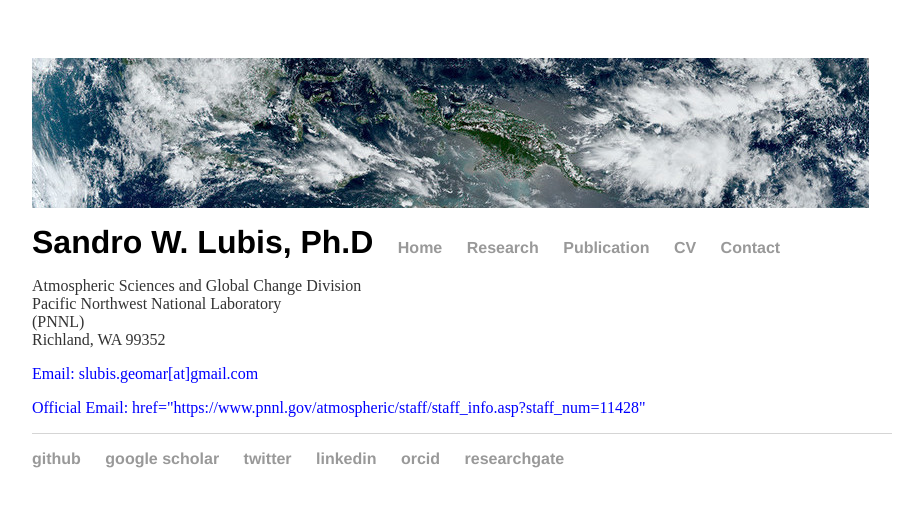
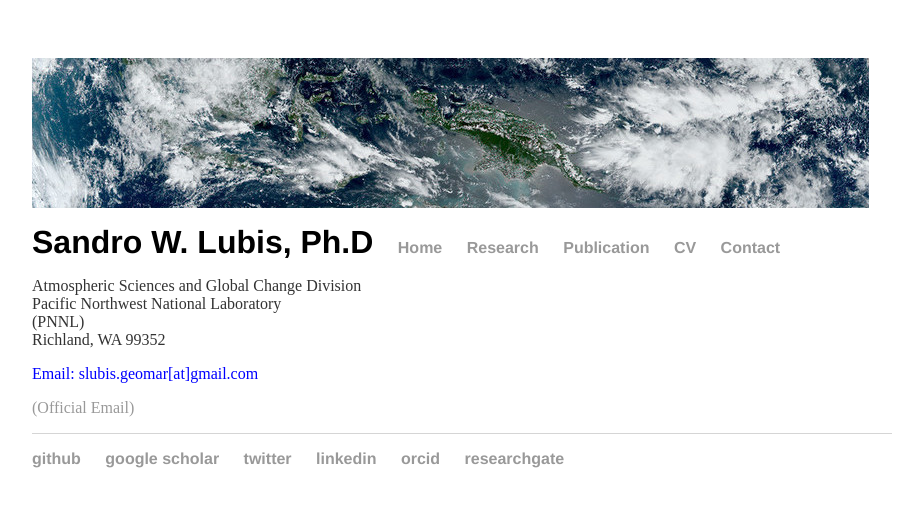
Before and after one commit to sandrolubis/sandrolubis.github.io, a Jekyll site: the page built from contact/index.html, in a window 1280 px wide. Shown: the top 507 px of the page, without its empty margins (276-1176 px from the left). Built offline with Jekyll 4.4.1, drawn with Linux system fonts in a browser that asks for light colours.

Commit message:
Update index.html

```diff
--- a/contact/index.html
+++ b/contact/index.html
@@ -7,5 +7,5 @@ title: About Me | Sandro Lubis
 <div class="research">
 	<p>Atmospheric Sciences and Global Change Division<br>Pacific Northwest National Laboratory<br>(PNNL)<br>Richland, WA  99352<br>
 	<p style="color:blue;"> Email: slubis.geomar[at]gmail.com<br>
-        <p style="color:blue;"> Official Email: href="https://www.pnnl.gov/atmospheric/staff/staff_info.asp?staff_num=11428"</p></p>
+        <p style="color:blue;"> <a href="https://www.pnnl.gov/atmospheric/staff/staff_info.asp?staff_num=11428">(Official Email)</a></p></p>
 </div>
```
